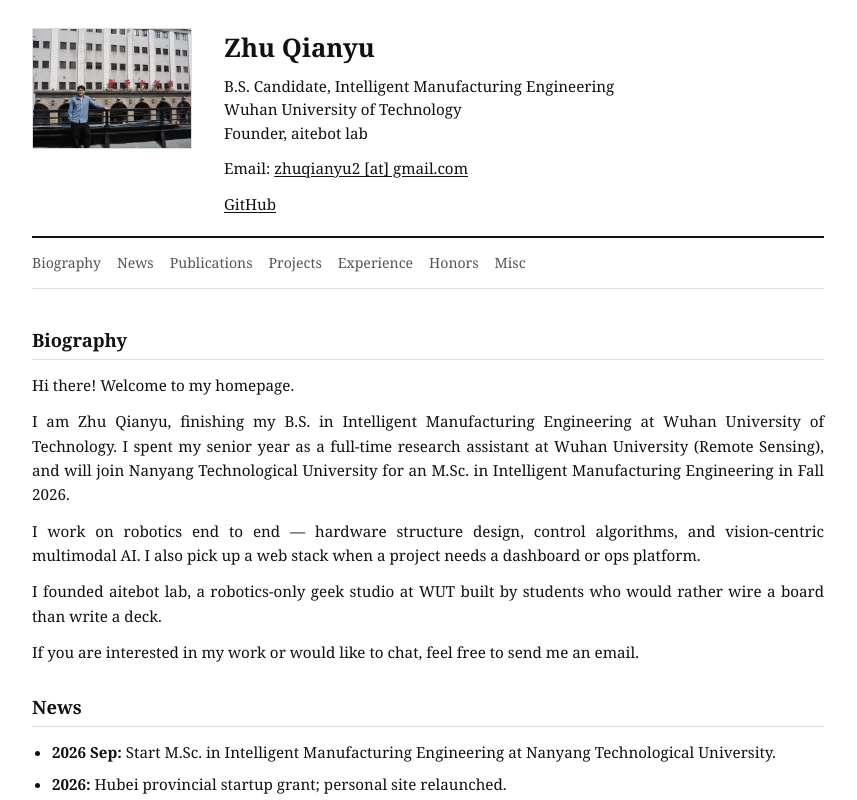
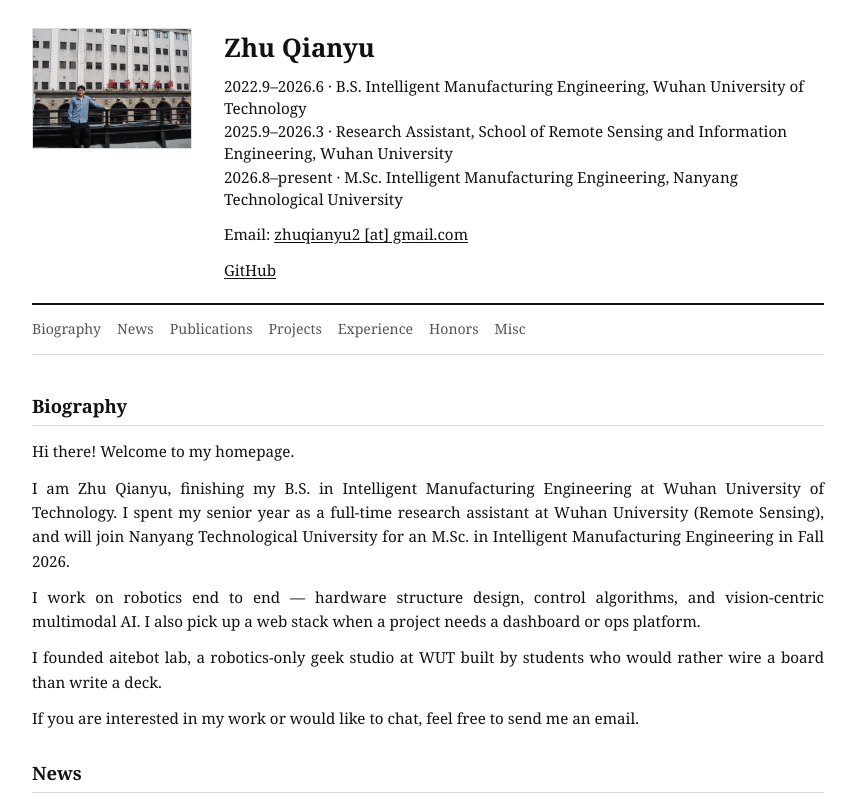
Before and after one commit to Zhu-Qianyu/Zhu-Qianyu, a Vue app: page / in a window 1280 px wide. Shown: the top 800 px of the page, without its empty margins (212-1069 px from the left). Built offline with nearby package versions, Linux system fonts and the light colour scheme.

Commit message:
Update banner with English education timeline.

```diff
--- a/src/data/profile.js
+++ b/src/data/profile.js
@@ -6,9 +6,9 @@ export const profile = {
   photo: 'images/profile.png',
   photoAlt: 'Zhu Qianyu',
   affiliation: [
-    'B.S. Candidate, Intelligent Manufacturing Engineering',
-    'Wuhan University of Technology',
-    'Founder, aitebot lab',
+    '2022.9–2026.6 · B.S. Intelligent Manufacturing Engineering, Wuhan University of Technology',
+    '2025.9–2026.3 · Research Assistant, School of Remote Sensing and Information Engineering, Wuhan University',
+    '2026.8–present · M.Sc. Intelligent Manufacturing Engineering, Nanyang Technological University',
   ],
 }
 
```
